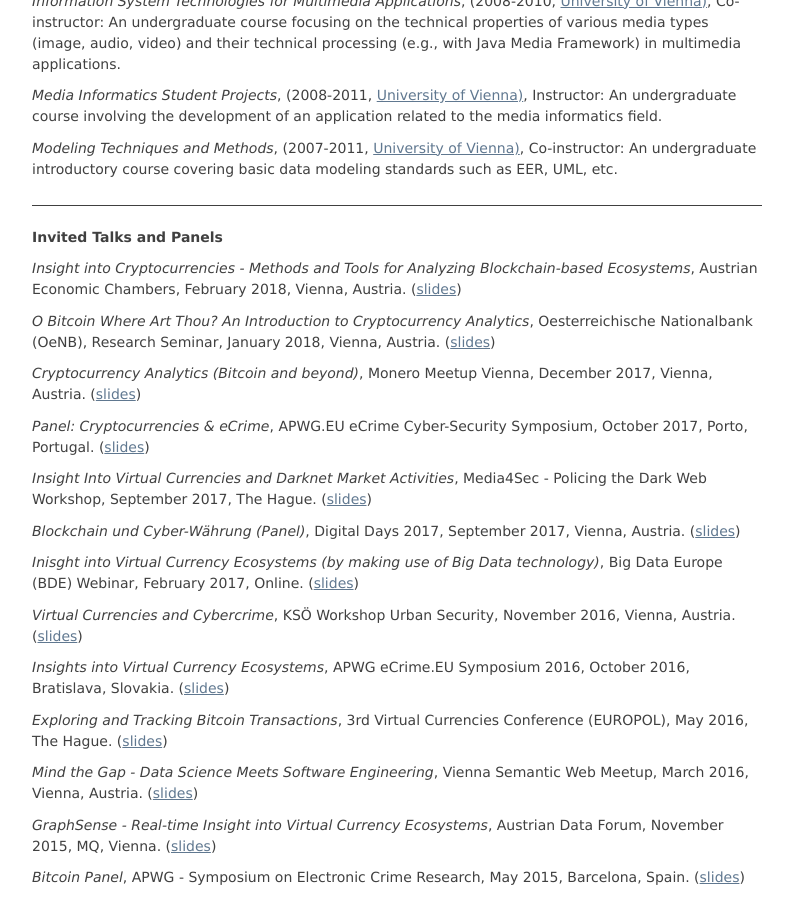
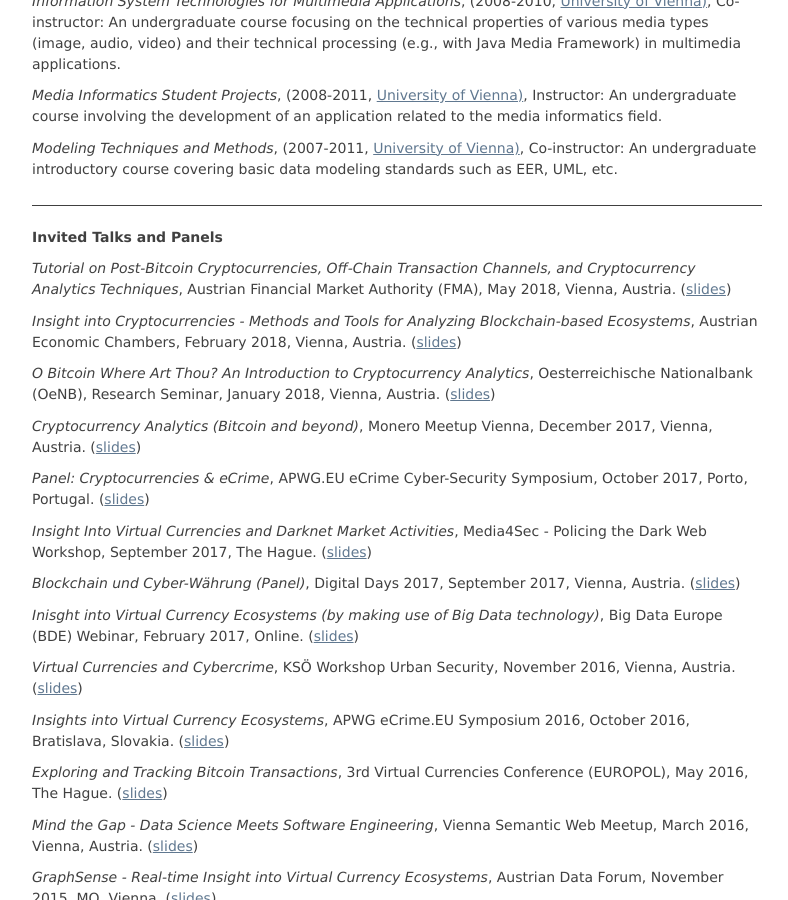
Before and after one commit to behas/behas.github.com, a Jekyll site: the page built from index.html, in a window 1280 px wide and 900 px high, scrolled down 3748 px. Shown: the whole window, without its empty margins (243-1031 px from the left). Built offline with Jekyll 4.4.1, drawn with Linux system fonts in a browser that asks for light colours.

Commit message:
added FMA talk

```diff
--- a/_data/talks.yml
+++ b/_data/talks.yml
@@ -1,3 +1,9 @@
+- title: "Tutorial on Post-Bitcoin Cryptocurrencies, Off-Chain Transaction Channels, and Cryptocurrency Analytics Techniques"
+  venue: "Austrian Financial Market Authority (FMA)"
+  date: "2018-05-25"
+  location: "Vienna, Austria"
+  slides_uri: "https://www.slideshare.net/bhaslhofer/postbitcoin-cryptocurrencies-offchain-transaction-channels-and-cryptocurrency-analytics-techniques"
+
 - title: "Insight into Cryptocurrencies - Methods and Tools for Analyzing Blockchain-based Ecosystems"
   venue: "Austrian Economic Chambers"
   date: "2018-02-28"
```
